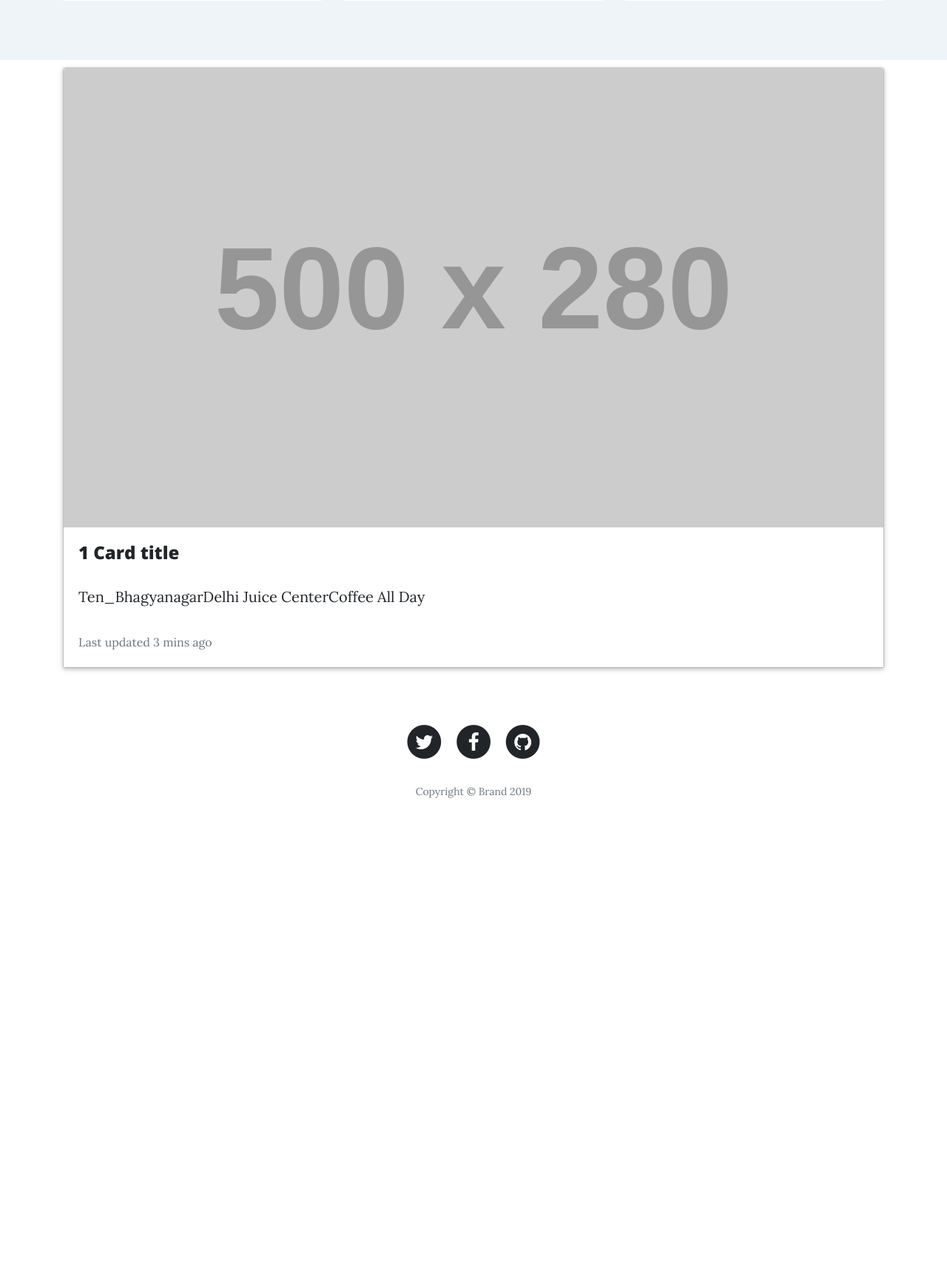
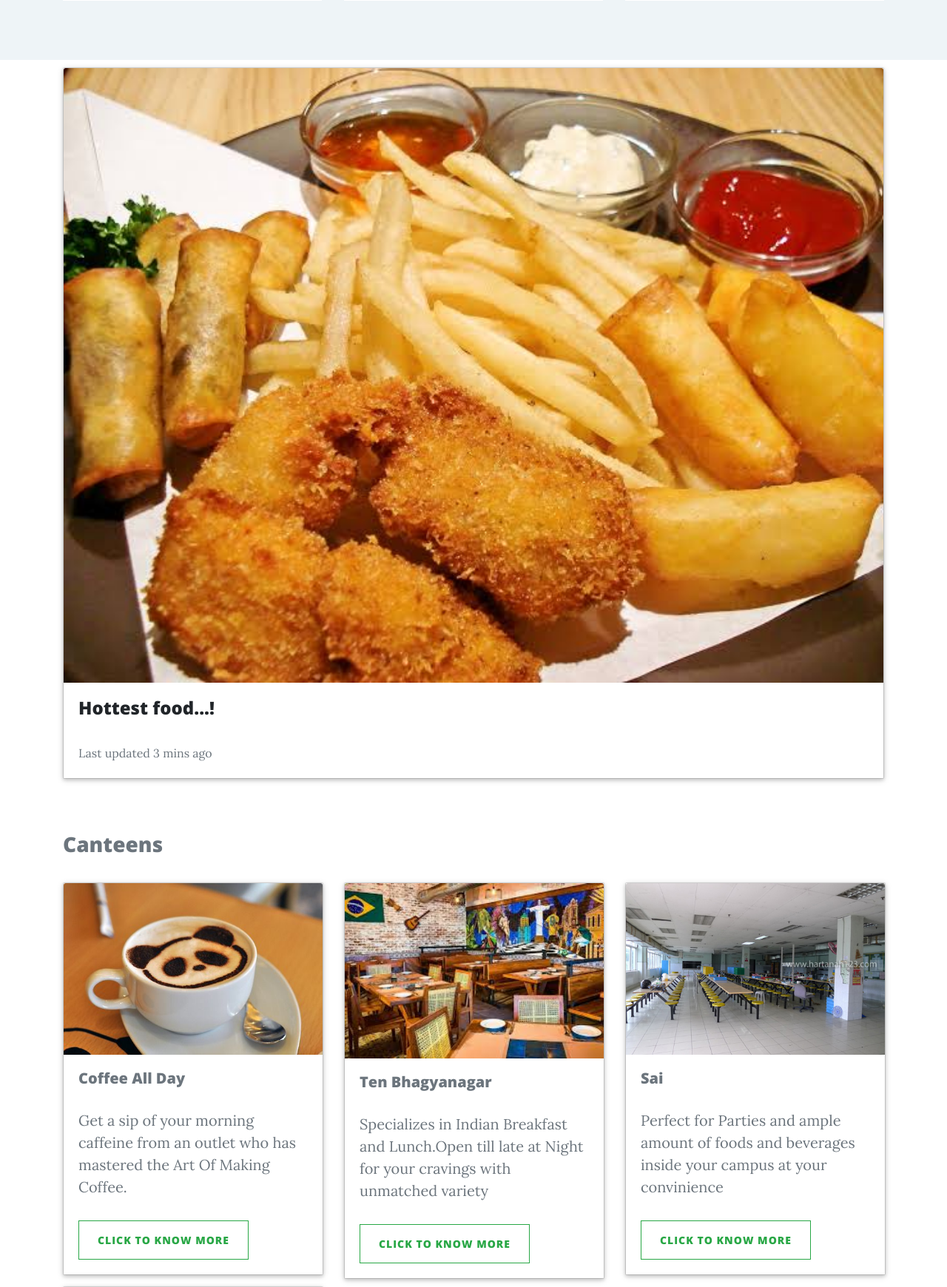
Before and after one commit to Venky-8/SnackIt, a PHP site: page / in a window 1280 px wide. Shown: the part 1224-2964 px from the top of the page at 74% size. Before the commit the page ends 2303 px from the top, so only its background shows below. Run offline with PHP 8.4, Linux system fonts and the light colour scheme; data comes from the database, SQL or seed files in the repository; grey boxes labelled with a size stand in for pictures from a placeholder-image service; some libraries are stand-ins or nearby versions; some web fonts are replaced.

Commit message:
Merged project

```diff
--- a/index.php
+++ b/index.php
@@ -90,9 +90,9 @@
     <div class="container">
         <div class="card-deck">
         <div class="card mb-4">
-            <img class="card-img-top img-fluid" src="//placehold.it/500x280" alt="Card image cap">
+            <img class="card-img-top img-fluid" src="assets/img/image.jpg" alt="Card image cap">
             <div class="card-body">
-                <h4 class="card-title">1 Card title</h4>
+                <h4 class="card-title">Hottest food...!</h4>
                 <p class="card-text">
                     <?php
 
@@ -101,15 +101,76 @@
                     $canteens = mysqli_fetch_all($result, MYSQLI_ASSOC);
                     mysqli_free_result($result);
 
-                    for($i = 0;$i < sizeof($canteens);$i++) {
-                        echo $canteens[$i]['name'];
-                    }
+                   // for($i = 0;$i < sizeof($canteens);$i++) {
+                   //     echo $canteens[$i]['name'];
+                   // }
 
                     ?>
                 </p>
                 <p class="card-text"><small class="text-muted">Last updated 3 mins ago</small></p>
             </div>
         </div>
+        </div>
+    </div>
+
+    <div class="container text-muted mt-3">
+
+        <h3 class="mt-5 mb-4"> Canteens </h3>
+
+        <!-- cards -->
+
+        <div class="row">
+            <?php
+            // $sql = "SELECT * FROM menu";
+            // $result = mysqli_query($conn,$sql);
+            // $items = mysqli_fetch_all($result, MYSQLI_ASSOC);
+            // mysqli_free_result($result);
+            // mysqli_close($conn);
+            // for(i=0;i<3;i++)
+            ?>
+
+            <div class="col-md-6 col-lg-4 mr-6">
+                <div class="card" style="width: 22rem;">
+                    <img class="card-img-top" src="assets/img/cafe.jpg" alt="cafe">
+                    <div class="card-body">
+                      <h5 class="card-title">Coffee All Day</h5>
+                      <p class="card-text">Get a sip of your morning caffeine from an outlet who has mastered the Art Of Making Coffee.</p>
+                      <a href="canteen.html" class="btn btn-outline-success">Click to know more</a>
+                    </div>
+                </div>
+            </div>
+            <div class="col-md-6 col-lg-4 mr-6">
+                <div class="card" style="width: 22rem;">
+                    <img class="card-img-top" src="assets/img/can.png" alt="ten bhagyanagar">
+                    <div class="card-body">
+                      <h5 class="card-title">Ten Bhagyanagar</h5>
+                      <p class="card-text">Specializes in Indian Breakfast and Lunch.Open till late at Night for your cravings with unmatched variety </p>
+                      <a href="canteen.html" class="btn btn-outline-success">Click to know more</a>
+                    </div>
+                </div>
+            </div>
+            <div class="col-md-6 col-lg-4 mr-6">
+                <div class="card" style="width: 22rem;">
+                    <img class="card-img-top" src="assets/img/untitled.png" alt="sai">
+                    <div class="card-body">
+                      <h5 class="card-title">Sai</h5>
+                      <p class="card-text">Perfect for Parties and ample amount of foods and beverages inside your campus at your convinience</p>
+                      <a href="canteen.html" class="btn btn-outline-success">Click to know more</a>
+                    </div>
+                </div>
+            </div>
+            <div class="col-md-6 col-lg-4 mr-6">
+                <div class="card" style="width: 22rem;">
+                    <img class="card-img-top" src="assets/img/images.jpg" alt="Delhi Juice Center">
+                    <div class="card-body">
+                      <h5 class="card-title">Delhi Juice Center</h5>
+                      <p class="card-text">Simply the Best Natural Juice Centre in your vicinity</p>
+                      <a href="canteen.html" class="btn btn-outline-success">Click to know more</a>
+                    </div>
+                </div>
+            </div>
+            <?php
+             ?>
         </div>
     </div>
 
```
Also changed, not shown: assets/img/cafe.jpg (added), assets/img/can.png (added), assets/img/image.jpg (added), assets/img/images.jpg (added), assets/img/snacks.jpg (added), assets/img/untitled.png (added).
